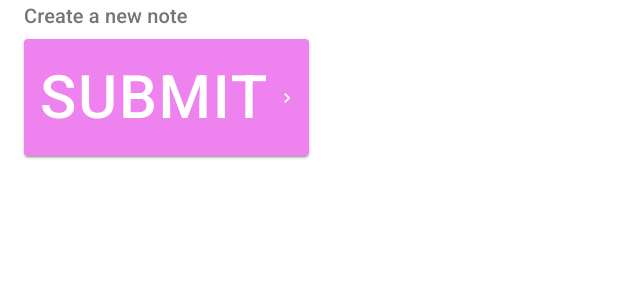
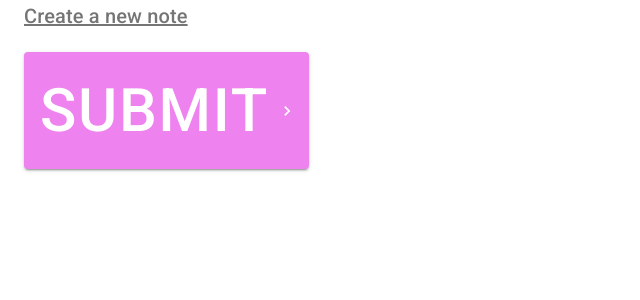
Before and after one commit to samseen/material-ui-with-shawn, a React (Create React App) app: page /create in a window 1280 px wide. Shown: the top 300 px of the page, without its empty margins (0-640 px from the left). Built offline with nearby package versions, Linux system fonts and the light colour scheme.

Commit message:
Styled the create page title.

```diff
--- a/src/pages/Create.js
+++ b/src/pages/Create.js
@@ -10,7 +10,14 @@ import { makeStyles } from '@material-ui/core'
 const useStyles = makeStyles({
   btn: {
     fontSize: 60,
-    backgroundColor: 'violet'
+    backgroundColor: 'violet',
+    '&:hover': {
+      backgroundColor: 'blue'
+    }
+  },
+  title: {
+    textDecoration: 'underline',
+    marginBottom: 20
   }
 })
 
@@ -20,6 +27,7 @@ export default function Create() {
   return (
     <Container>
       <Typography
+        className={classes.title}
         variant="h6"
         color="textSecondary"
         component="h2"
```
